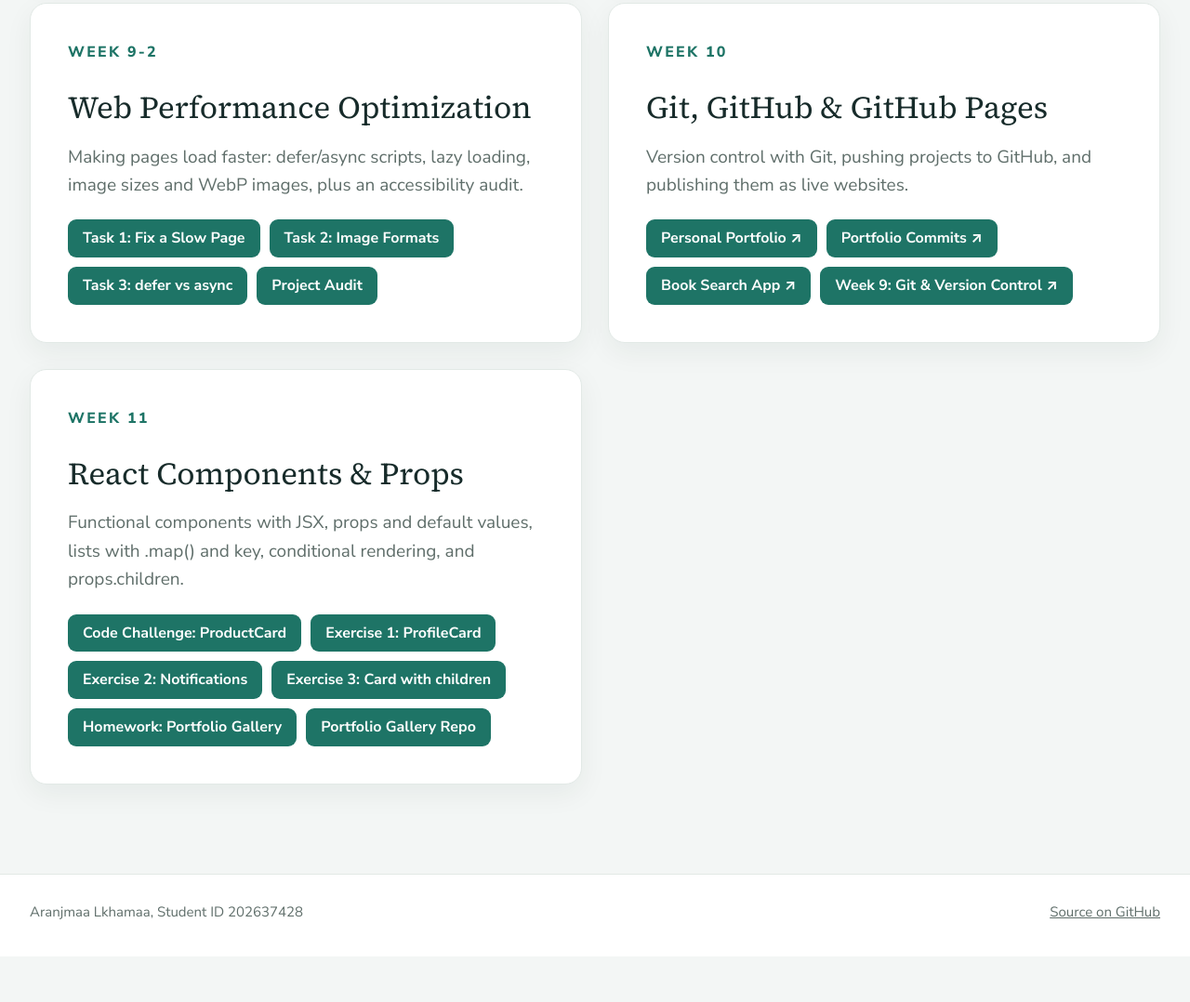
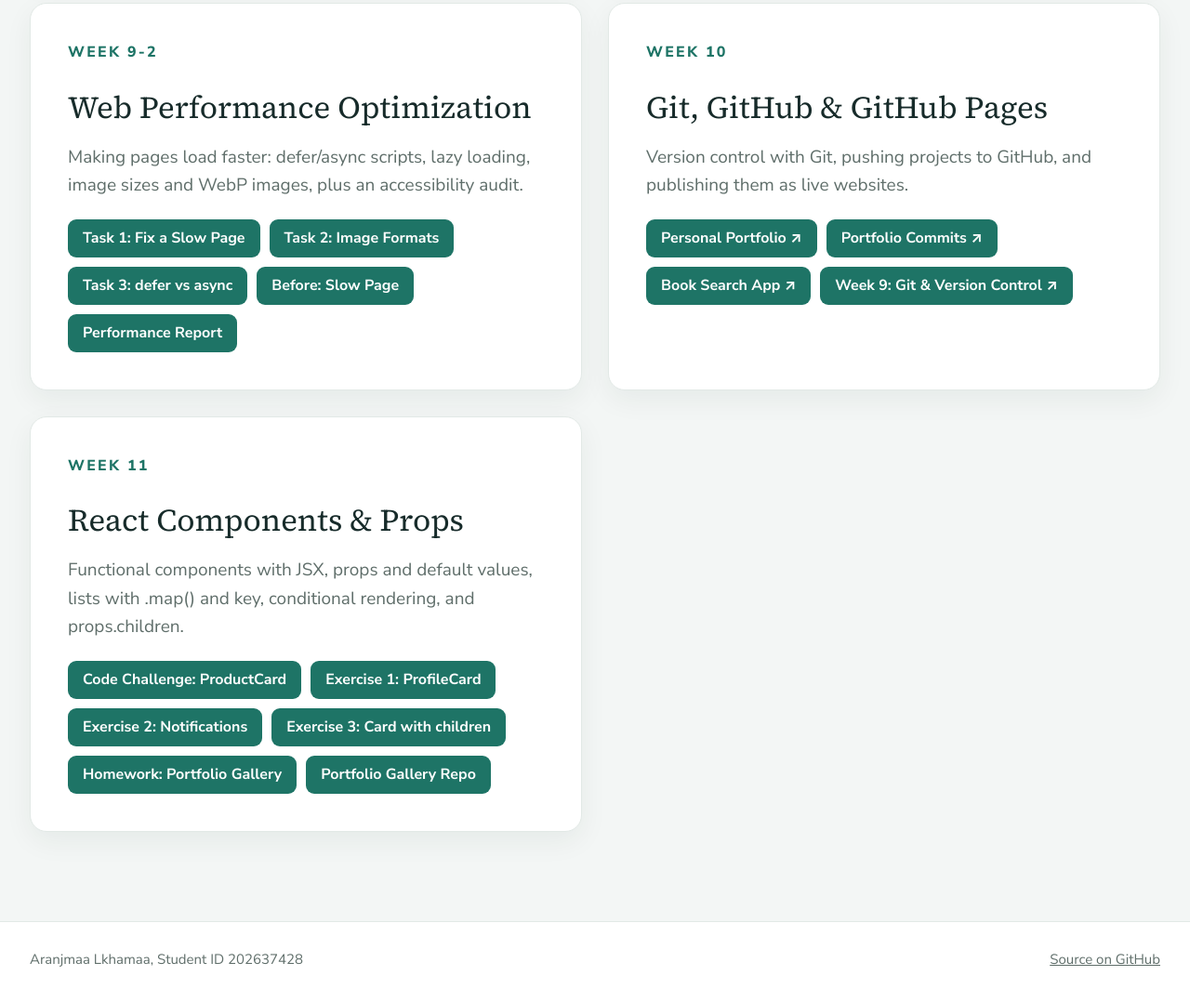
Before and after one commit to Lkhamaa552/Web-programming, a plain HTML site: page index.html in a window 1280 px wide. Shown: the part 3395-4473 px from the top of the page at 93% size. Before the commit the page ends 4424 px from the top, so only its background shows below. Drawn offline with Linux system fonts and the light colour scheme; no server answers.

Commit message:
Update task links for week 9-2

```diff
--- a/index.html
+++ b/index.html
@@ -672,7 +672,8 @@ body.preview-on { overflow: hidden; }
     <li><a class="task-chip" href="week9-2/task1.html" data-task="week9-2/task1.html">Task 1: Fix a Slow Page</a></li>
     <li><a class="task-chip" href="week9-2/task2.html" data-task="week9-2/task2.html">Task 2: Image Formats</a></li>
     <li><a class="task-chip" href="week9-2/task3.html" data-task="week9-2/task3.html">Task 3: defer vs async</a></li>
-    <li><a class="task-chip" href="week9/audit.html" data-task="week9/audit.html">Project Audit</a></li>
+    <li><a class="task-chip" href="week9-2/slow.html" data-task="week9-2/slow.html">Before: Slow Page</a></li>
+    <li><a class="task-chip" href="week9-2/report.html" data-task="week9-2/report.html">Performance Report</a></li>
   </ul>
 </li>
         <li class="week-card" id="week-10">
```
